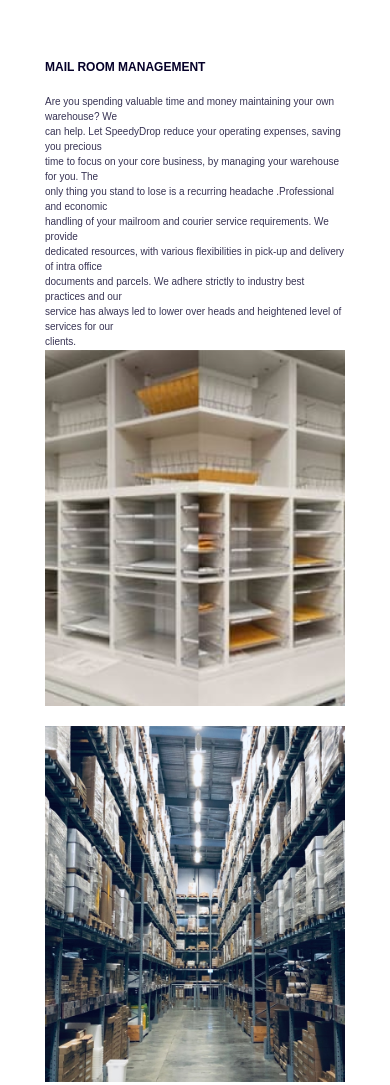
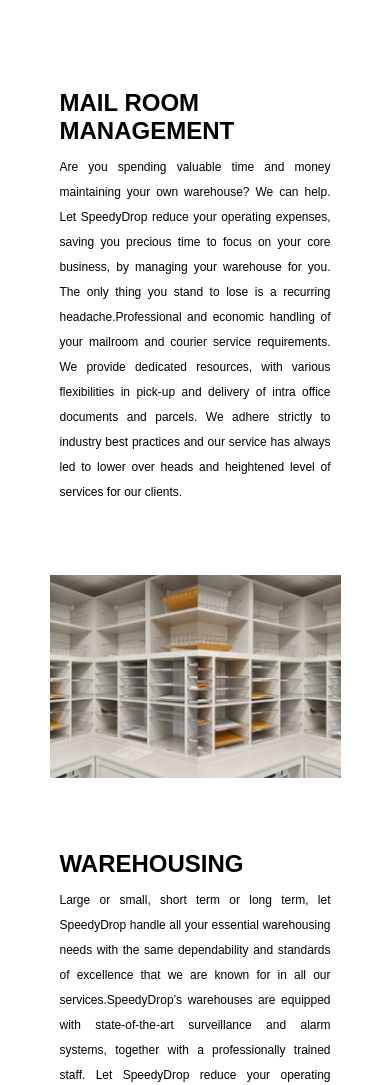
Before and after one commit to Wiicreate10/speedydrop, a plain HTML site: page mailroom.html in a window 390 px wide. Shown: the part 561-1646 px from the top of the page. Drawn offline with Linux system fonts and the light colour scheme; files that its build step writes are made by us from their sources.

Commit message:
done with the mailroom pages

```diff
--- a/css/mailroom.css
+++ b/css/mailroom.css
@@ -1,100 +1,86 @@
-/* main container */
-main{
-    background: var(--white);
-    height: 100vh;
+main {
+    display: flex;
+    flex-direction: column;
+    padding: 5%;
 }
-.container{
-    border: none;
+
+/* each section */
+main section {
+    display: flex;
+    flex-wrap: wrap;
+    justify-content: center;
+    align-items: center;
+}
+
+/* the contents*/
+main section div {
     width: 100%;
-    height: 100vh;
+    max-width: 600px;
+}
+/* text */
+section .content-text {
+    padding: 40px;
+}
+.content-text h3 {
+    font-size: var(--subtitle);
+    text-transform: uppercase;
+}
+.content-text p {
+    text-align: justify;
+    font-size: var(--pre-title);
+    margin-top: 10px;
+    line-height: 25px;
+}
+/* the image */
+section .image-container {
+    padding: 30px;
+}
+.image-container img {
+    width: 100%;
+}
+
+
+@media screen and (min-width: 888px) {
+    main section div{
+        width: 50%;
+    }
+    main section:last-child {
+        flex-direction: row-reverse;
+    }
+}
+/* .container {
+    width: 80%;
+    margin: 40px auto 60px;
     display: grid;
-    grid-template-columns: repeat(2,550px);
-    grid-template-rows: repeat(2,300px);
-    grid-column-gap: 20px;
-    grid-row-gap: 20px;
+    gap: 60px;
+    justify-items: center;
     justify-content: center;
 }
-.item{
-    border: none;
+
+.container section {
+    display: flex;
+    align-items: center;
+    flex-wrap: wrap;
+    gap: 20px;
 }
-.item h2{
-    font-size: var(--subtitle);
-    color: var(  --primary);
+main section > div {
+    min-width: 300px;
+    max-width: 500px;
 }
-.item p{
-    font-size: var(--smaller-text);
-    color: var( --text);
-    line-height: 20px;
-}
-.itm1, .itm2{
-    margin-top: 60px;
-}
-.itm1 p, .itm2 p{
-    margin-top: 20px;
-}
-.item-2{
-    background-image: url(./img/image2.png);
-    background-position: center;
-    background-size: cover;
-}
-.item-3{
-    background-image: url(./img/image3.png);
-    background-position: center;
-    background-size: cover;
+.container section:last-child .content-text{
+    flex-direction: row-reverse;
 }
 
-/* media query - 888px max-width*/
-@media screen and (max-width: 1150px){
-    .container{
-        grid-template-columns: repeat(2,400px);
-        grid-template-rows: repeat(2,300px);
-        grid-column-gap: 20px;
-        grid-row-gap: 20px;
-    }
-    .item h2{
-        font-size: var(--pre-title);
-    }
-    .item p{
-        font-size: 11px;
-        line-height: 15px;
-    }
-    .itm1, .itm2{
-        margin-top: 30px;
-    }
+main section > div h3 {
+
 }
-/* media query - 888px max-width*/
-@media screen and (max-width: 888px){
-    main{
-        height: 200vh;
-    }
-    .container{
-        height: 200vh;
-        grid-template-columns: 400px;
-        grid-template-rows: 300px;
-    }
-    .item h2{
-        font-size: var(--pre-title);
-    }
-    .item p{
-        font-size: 11px;
-        line-height: 15px;
-    }
-    .itm1, .itm2{
-        margin-top: 30px;
-    }
+main section > div p {
+    text-align: justify;
+    font-size: var(--pre-title);
+    margin-top: 10px;
 }
-/* media query - 500px max-width*/
-@media screen and (max-width: 500px) {
-    .container{
-        height: 200vh;
-        grid-template-columns: 300px;
-        grid-template-rows: 300px;
-    }
-    .item h2{
-        font-size: var(--pre-title);
-    }
-    .item p{
-        font-size: 10px;
-        line-height: 15px;
-    }
+section .image-container img {
+    width: 100%;
 }
+
+*/
--- a/mailroom.html
+++ b/mailroom.html
@@ -9,7 +9,7 @@
     <script src="https://kit.fontawesome.com/1395a25f53.js" crossorigin="anonymous"></script>
 
     <link rel="stylesheet" href="./css/style.css">
-    <link rel="stylesheet" href="mailroom.css">
+    <link rel="stylesheet" href="./css/mailroom.css">
 
 
     <title>Mail Room Management And Warehousing | SpeedyDrop</title>
@@ -24,9 +24,6 @@
                 <a href="tel:+2349012345678"> +2349012345678</a>
             </div>
             <div class="bottom-details">
-                <section class="page-title">
-
-                </section>
                 <section class="breadcrumb">
                     <a href="#" class="mainpage">Services</a>
                     /
@@ -42,7 +39,7 @@
                     <!-- first item clone -->
                     <section class="slide-item" id="firstClone">
                         <div class="img-container">
-                            <img src="./img/Rectangle 2.png" alt="slide-img">
+                            <img src="./img/Rectangle 2 .png" alt="slide-img">
                         </div>
                         <div class="carousel-text page-heading">
                             <h2>Mail Room Management <br> And Warehousing</h2>
@@ -55,7 +52,7 @@
     </section>
     <div class="nav-bar sticky">
         <div class="logo-container">
-            <a href="#">
+            <a href="./index.html">
                  <img src="./icons/Brand.svg" alt="brand-logo">
             </a>
         </div>
@@ -67,12 +64,12 @@
             </div>
             <ul class="nav-link-list collapsed" id="nav-link-list">
                 <li class="nav-link ">
-                    <a href="#">home</a>
+                    <a href="./index.html">home</a>
                 </li>
                 <li class="nav-link">
                     <a href="">about</a>
                 </li>
-                <li class="nav-link dropdown active">
+                <li class="nav-link dropdown">
 
                     <a href="#">
                         <span>services</span>
@@ -80,24 +77,24 @@
                     </a>
                     <ul class="dropdown-items">
                         <li>
-                            <a href="#">international and domestic services</a>
+                            <a href="">international and domestic services</a>
                         </li>
                         <li>
-                            <a href="#">mail room management and warehousing</a>
+                            <a href="">mail room management and warehousing</a>
                         </li>
                         <li>
-                            <a href="#">express delivery</a>
+                            <a href="">express delivery</a>
                         </li>
                     </ul>
                 </li>
                 <li class="nav-link">
-                    <a href="#">news</a>
+                    <a href="./news.html">news</a>
                 </li>
                 <li class="nav-link">
-                    <a href="">contact</a>
+                    <a href="./contact.html">contact</a>
                 </li>
                 <li class="nav-link track">
-                    <a href="#">track</a>
+                    <a href="./track.html">track</a>
                 </li>
             </ul>
         </nav>
@@ -106,43 +103,28 @@
 
     <!--Begining The main Body-->
     <main>
-
-            <div class="container">
-                <div class="item item-1">
-                 <div class="itm1">
-                    <h2>MAIL ROOM MANAGEMENT</h2>
+        <section class="mailroom-mgt">
+            <div class="content-text">
+                <h3>mail room management</h3>
                 <p>
-                        Are you spending valuable time and money maintaining your own warehouse? We <br>
-                        can help. Let SpeedyDrop reduce your operating expenses, saving you precious <br>
-                        time to focus on your core business, by managing your warehouse for you. The <br>
-                        only thing you stand to lose is a recurring headache .Professional and economic <br>
-                        handling of your mailroom and courier service requirements. We provide <br>
-                        dedicated resources, with various flexibilities in pick-up and delivery of intra office <br>
-                        documents and parcels. We adhere strictly to industry best practices and our <br>
-                        service has always led to lower over heads and heightened level of services for our <br>
-                        clients.
+                    Are you spending valuable time and money maintaining your own warehouse? We can help. Let SpeedyDrop reduce your operating expenses, saving you precious time to focus on your core business, by managing your warehouse for you. The only thing you stand to lose is a recurring headache.Professional and economic handling of your mailroom and courier service requirements. We provide dedicated resources, with various flexibilities in pick-up and delivery of intra office documents and parcels. We adhere strictly to industry best practices and our service has always led to lower over heads and heightened level of services for our clients.
                 </p>
             </div>
-
+            <div class="image-container">
+                <img src="./img/image2.png" alt="mail room photo">
             </div>
-                <div class="item item-2"></div>
-                <div class="item item-3"></div>
-                <div class="item item-4">
-                    <div class="itm2">
-                        <h2>WAREHOUSING</h2>
+        </section>
+        <section class="warehousing">
+            <div class="content-text">
+                <h3>warehousing</h3>
                 <p>
-                            Large or small, short term or long term, let SpeedyDrop handle all your essential <br>
-                            warehousing needs with the same dependability and standards of excellence that <br>
-                            we are known for in all our services.SpeedyDrop’s warehouses are equipped with <br>
-                            state-of-the-art surveillance and alarm systems, together with a professionally <br>
-                            trained staff.  Let SpeedyDrop reduce your operating expenses, saving you <br>
-                            precious time to focus on your core business, by managing your warehouse for <br>
-                            you. The only thing you stand to lose is a recurring headache.
+                    Large or small, short term or long term, let SpeedyDrop handle all your essential warehousing needs with the same dependability and standards of excellence that we are known for in all our services.SpeedyDrop’s warehouses are equipped with state-of-the-art surveillance and alarm systems, together with a professionally trained staff.  Let SpeedyDrop reduce your operating expenses, saving you precious time to focus on your core business, by managing your warehouse for you. The only thing you stand to lose is a recurring headache.
                 </p>
             </div>
-
+            <div class="image-container">
+                <img src="./img/image3.png" alt="warehousing">
             </div>
-            </div>
+        </section>
     </main>
     <footer>
         <div class="top-footer">
@@ -169,19 +151,19 @@
             <div class="col categories">
                 <h3>categories</h3>
                 <ul>
-                    <li><a href="#">Home</a></li>
+                    <li><a href="./index.html">Home</a></li>
                     <li><a href="#">About</a></li>
                     <li><a href="#">services</a></li>
-                    <li><a href="#">news</a></li>
-                    <li><a href="#">contact</a></li>
+                    <li><a href="./news.html">news</a></li>
+                    <li><a href="./contact.html">contact</a></li>
                 </ul>
             </div>
             <div class="col business">
                 <h3>For business</h3>
                 <ul>
                     <li><a href="#">why choose us</a></li>
-                    <li><a href="#">track your order</a></li>
-                    <li><a href="#">FAQ</a></li>
+                    <li><a href="./track.html">track your order</a></li>
+                    <li><a href="./FAQ.html">FAQ</a></li>
                     <li><a href="#">terms and condition</a></li>
                 </ul>
             </div>
```
Lines whose indentation alone changed are shown as unchanged.
